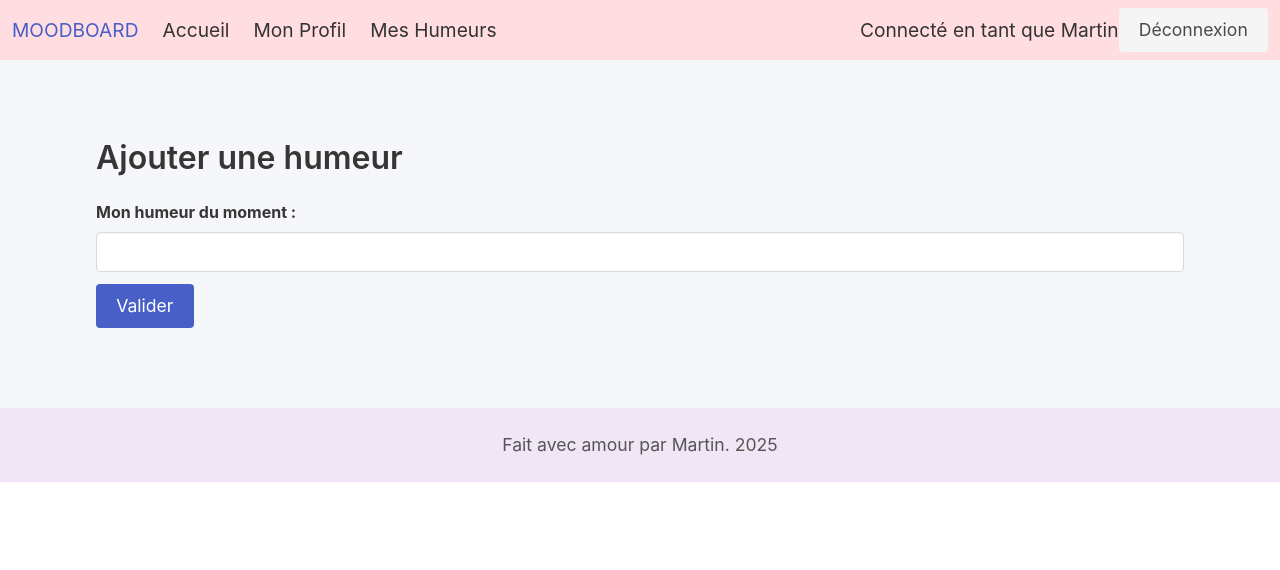
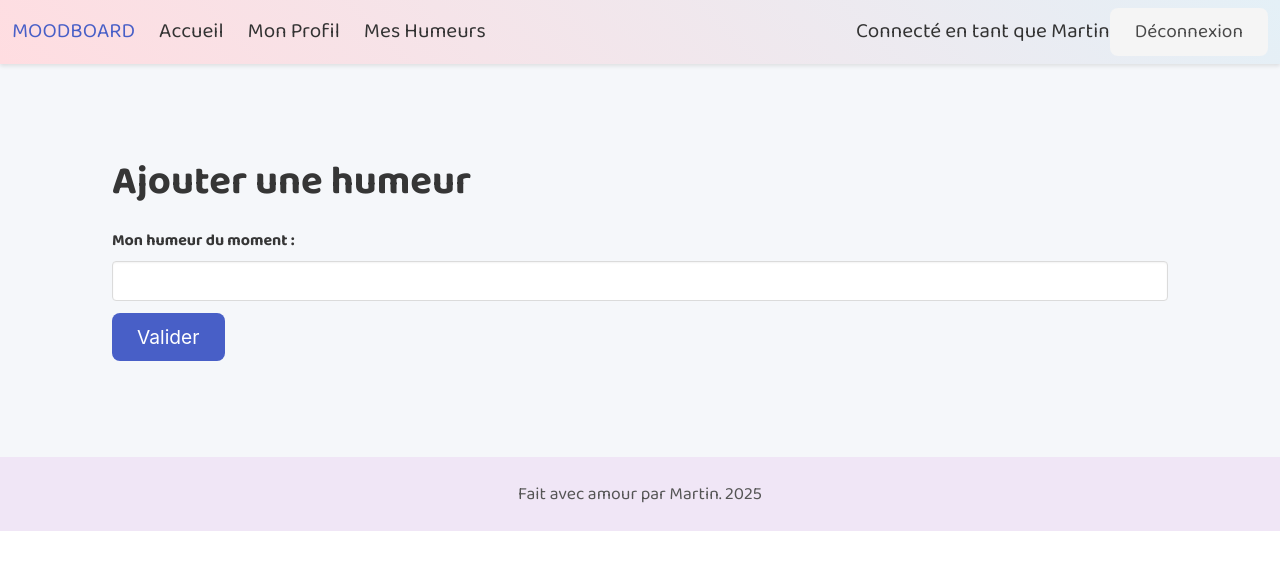
Before and after one commit to Ovanity/Elise, a Flask app: page /add_mood in a window 1280 px wide. Shown: the top 570 px of the page. Run offline with Flask 3, Linux system fonts and the light colour scheme; a user stored in the database is signed in; data comes from the database, SQL or seed files in the repository.

Commit message:
requirements

```diff
--- a/templates/layout.html
+++ b/templates/layout.html
@@ -5,46 +5,66 @@
   <!-- Ensure proper scaling on mobile devices -->
   <meta name="viewport" content="width=device-width, initial-scale=1">
   <title>{% block title %}Mon Appli{% endblock %}</title>
+
+  <!-- Google Font for a cute style (Baloo 2) -->
+  <link href="https://fonts.googleapis.com/css2?family=Baloo+2:wght@400;700&display=swap" rel="stylesheet">
+
   <!-- Bulma CSS via CDN -->
   <link rel="stylesheet" href="https://cdn.jsdelivr.net/npm/bulma@0.9.3/css/bulma.min.css">
-  <!-- Custom styles for a pastel theme with larger elements for mobile -->
+
+  <!-- Custom styles for a pastel, cute, and mobile-friendly theme -->
   <style>
+    /* Use the cute font for the whole app */
     body {
       background-color: #f5f7fa; /* very light pastel blue-gray */
-      font-size: 1.2rem; /* increase base font size for better readability */
+      font-family: 'Baloo 2', cursive;
+      font-size: 1.2rem; /* increased base font size for readability */
+      margin: 0;
+      padding: 0;
     }
+    /* Navbar with a subtle pastel gradient */
     .navbar {
-      background-color: #ffdde1; /* pastel pink */
+      background: linear-gradient(45deg, #ffdde1, #e4f0f7);
+      box-shadow: 0 2px 4px rgba(0,0,0,0.1);
     }
     .navbar-item, .navbar-brand {
       color: #333;
-      font-size: 1.2rem; /* larger navbar text */
+      font-size: 1.3rem; /* larger navbar text */
     }
     .navbar-item:hover {
-      background-color: #ffe6ea;
+      background-color: rgba(255, 222, 225, 0.8);
     }
     footer.footer {
       background-color: #f0e6f6; /* pastel lavender */
       color: #555;
-      padding: 1.5rem 0; /* increased padding */
+      padding: 1.5rem 0;
       font-size: 1.1rem;
     }
-    /* Make container full width on mobile and increase padding */
+    /* Full-width container with more padding for mobile devices */
     .container {
       max-width: 100%;
-      padding: 1rem;
+      padding: 1.5rem;
     }
-    /* Increase heading sizes */
+    /* Larger headings for a bold look */
     .title {
-      font-size: 2rem;
+      font-size: 2.5rem;
+      margin-bottom: 1rem;
     }
     .subtitle {
-      font-size: 1.5rem;
+      font-size: 1.8rem;
+      margin-bottom: 0.75rem;
     }
-    /* Increase button size */
+    /* Increase button size for easier tapping */
     .button {
-      font-size: 1.1rem;
-      padding: 0.8rem 1.2rem;
+      font-size: 1.2rem;
+      padding: 1rem 1.5rem;
+      border-radius: 8px;
+    }
+    /* Additional spacing for mobile */
+    @media screen and (max-width: 768px) {
+      .section {
+        padding: 2rem 1rem;
+      }
     }
   </style>
 </head>
```
